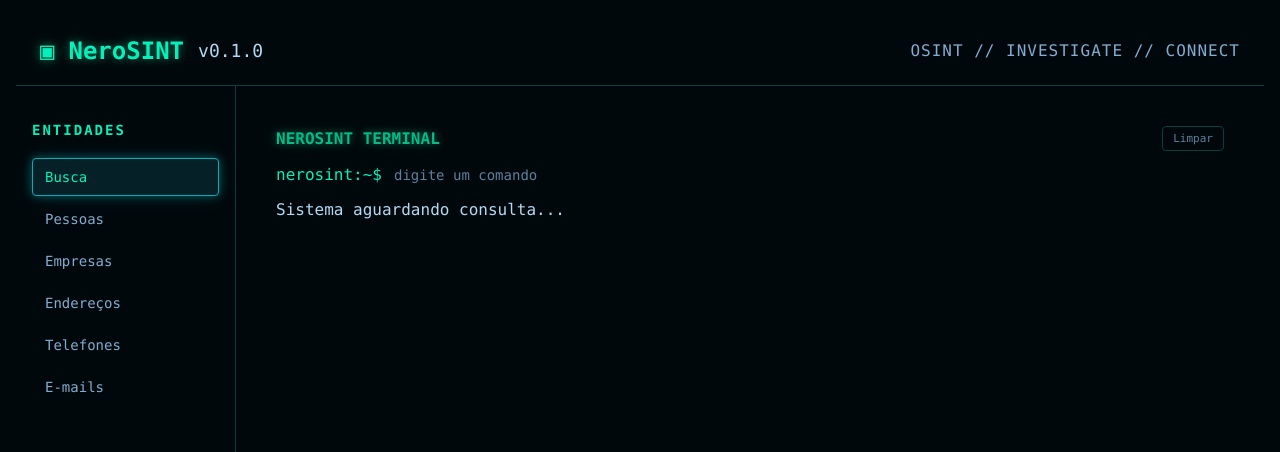
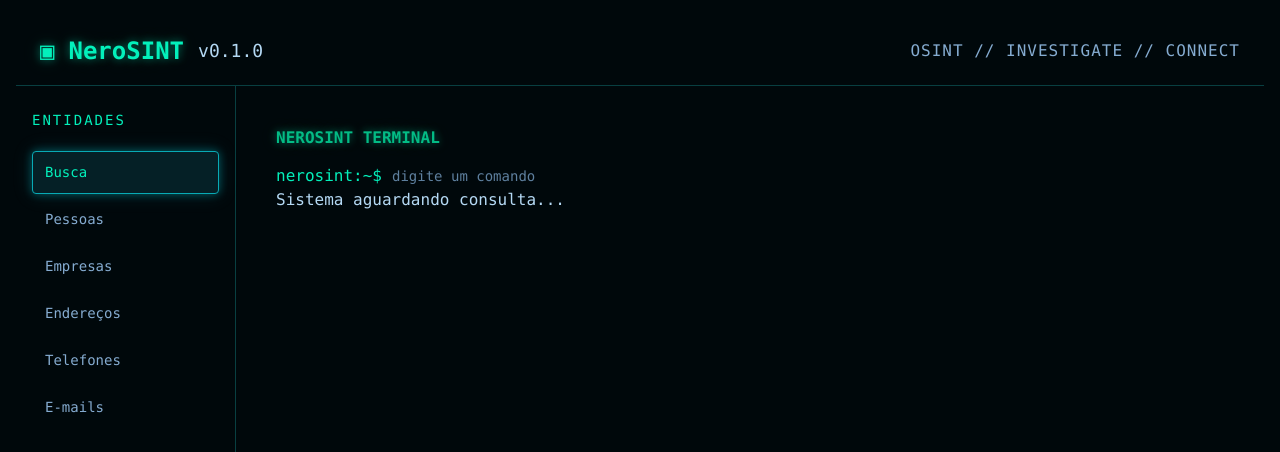
Before and after one commit to thauanb-dev/codeLab, a Next.js app in the folder nerosint/: page / in a window 1280 px wide. Shown: the top 452 px of the page. Built offline with nearby package versions, Linux system fonts and the light colour scheme.

Commit message:
feat: Adicionado o botao de limpar terminal de forma condicional

```diff
--- a/nerosint/app/globals.css
+++ b/nerosint/app/globals.css
@@ -1,3 +1,4 @@
+@import "tailwindcss";
 :root {
   --bg: #00080B;
   --bg-secundary: #010E15;
@@ -15,6 +16,8 @@
   --text-secondary: #85ACD1;
   --text-muted: #5E809F;
   --text-dark: #39526C;
+  --text-neon: #228f6e;
+  --text-matrix: #0eae0e;
 
   --success: #03F0BB;
   --warning: #FFD166;
@@ -94,7 +97,7 @@ header{
 .command-output {
   margin-left: 20px;
   margin-bottom: 8px;
-  color: var(--text-secondary);
+  color: var(--text-matrix);
   font-size: 14px;
   line-height: 1.5;
   white-space: pre-wrap;
--- a/nerosint/app/page.tsx
+++ b/nerosint/app/page.tsx
@@ -1,5 +1,6 @@
 "use client"
 import { useState } from "react";
+import {Eraser} from 'lucide-react';
 
 type Command = {
   input: string;
@@ -78,7 +79,13 @@ function processCommand(command: string) : CommandResult {
           <div className="terminal">
             <div className="terminal-header">
               <span>NEROSINT TERMINAL</span>
-              <button className="clear-button" onClick={clearHistory} type="button">Limpar</button>
+                {history.length > 0 &&
+                    (
+                      <button className="clear-button" onClick={clearHistory} type="button">
+                        <Eraser className="h-4 w-4"/>
+                      </button>
+                    )
+                }
             </div>
             <div className="terminal-body">
               {
@@ -88,7 +95,7 @@ function processCommand(command: string) : CommandResult {
                       <span className="prompt-history">{item.input}</span>
 
                       <div className="command-output">
-                        {item.output}
+                        {`> ${item.output}`}
                       </div>
                     </div>
                 ))
--- a/nerosint/package.json
+++ b/nerosint/package.json
@@ -9,6 +9,7 @@
     "lint": "eslint"
   },
   "dependencies": {
+    "lucide-react": "^1.47.0",
     "next": "16.3.5",
     "react": "19.2.8",
     "react-dom": "19.2.8"
```
Also changed, not shown: 1 other file (tests, documents, lock files or other folders).
